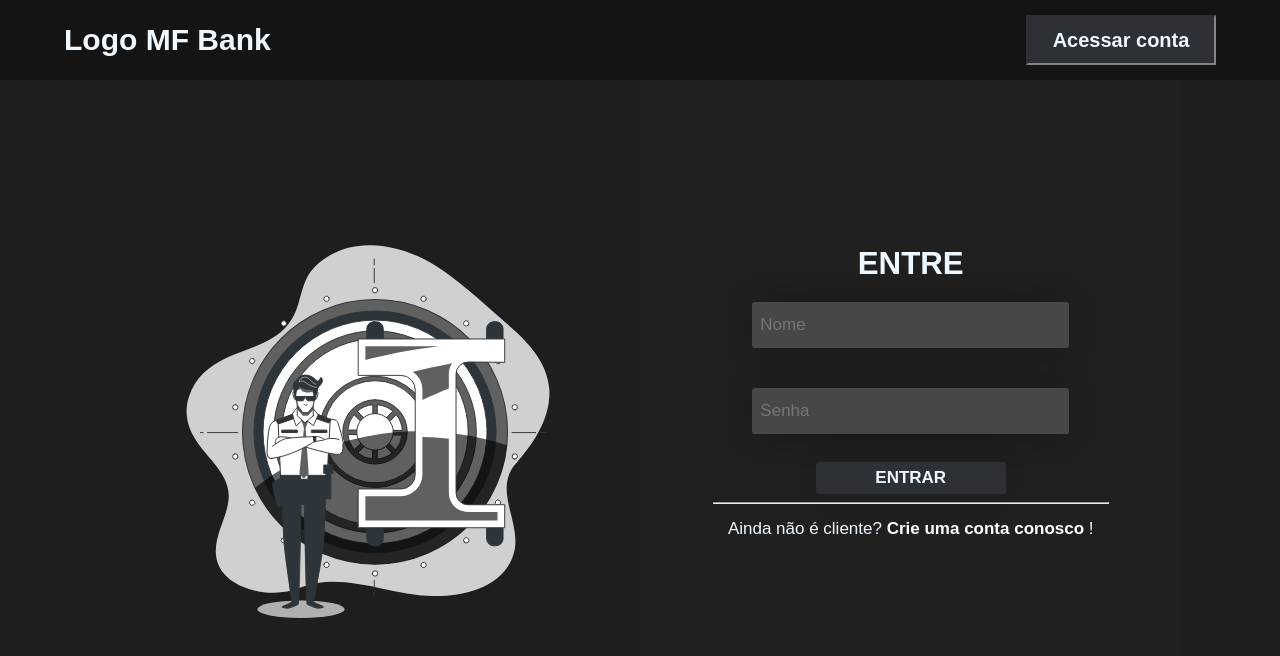
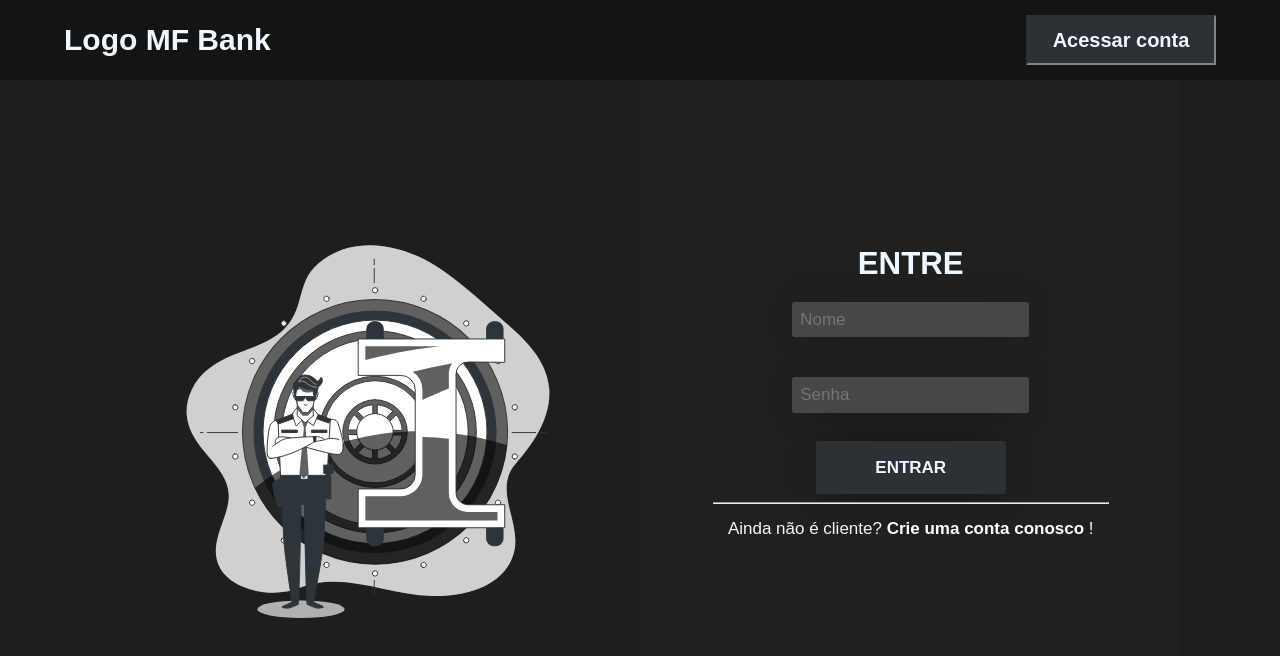
Before and after one commit to FabricioSobrinho/MF-Bank, a React (Vite) app: page /login in a window 1280 px wide. Shown: the top 656 px of the page. Built offline with nearby package versions, Linux system fonts and the light colour scheme.

Commit message:
Refactor: re-made the insert data input with styled components

```diff
--- a/src/Layouts/FormsComponents/InputInsertData.jsx
+++ b/src/Layouts/FormsComponents/InputInsertData.jsx
@@ -1,10 +1,10 @@
 import styled from "styled-components";
 
 // eslint-disable-next-line react/prop-types
-function InputInsertData({text}) {
+function InputInsertData({text, widthInput, heighInput}) {
   const InputInsertData = styled.input`
-    width: 80%;
-    height: 30%;
+    width: ${widthInput}%;
+    height: ${heighInput}%;
     background: #474747;
     padding: 2%;
 
```
